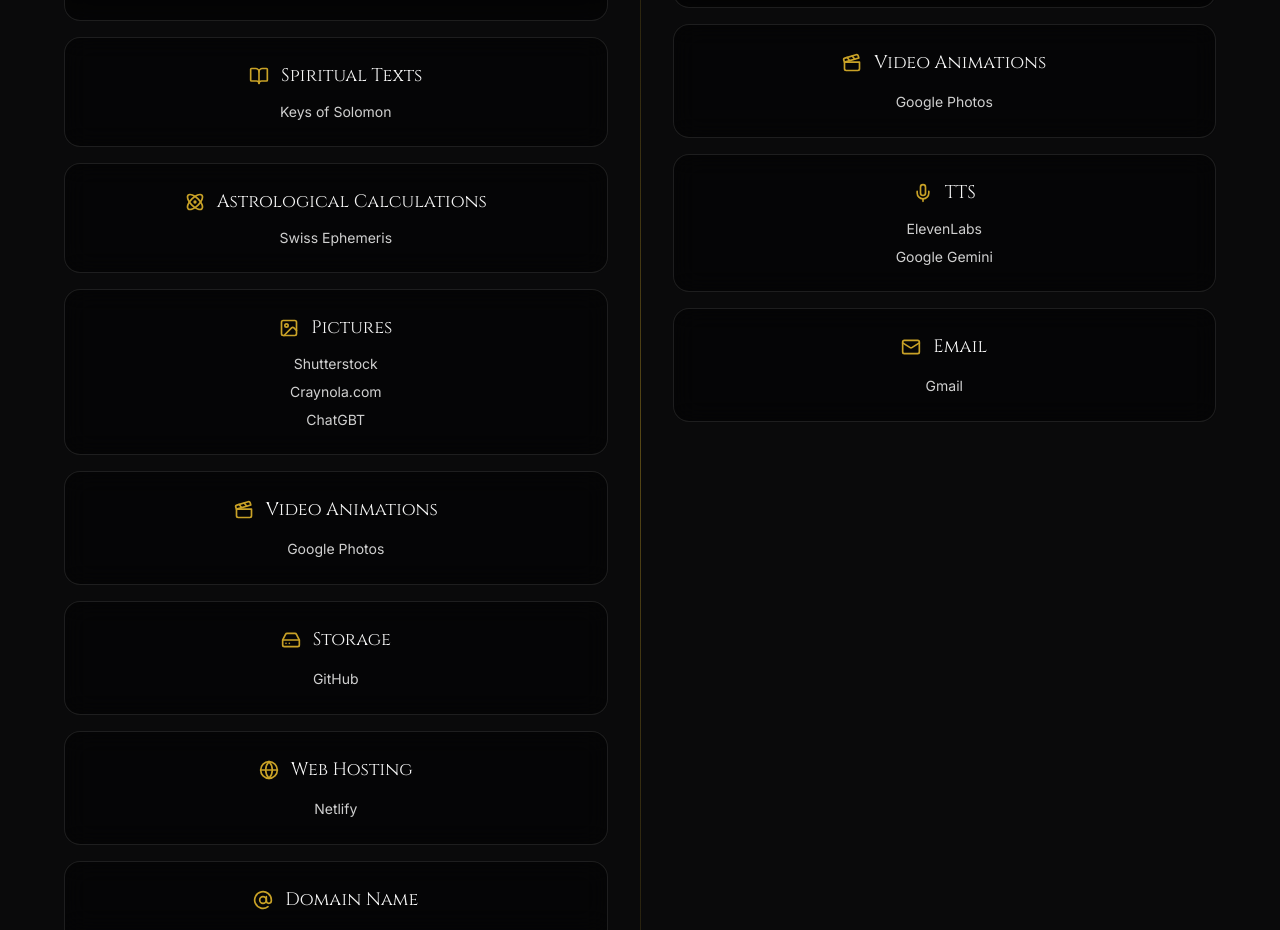
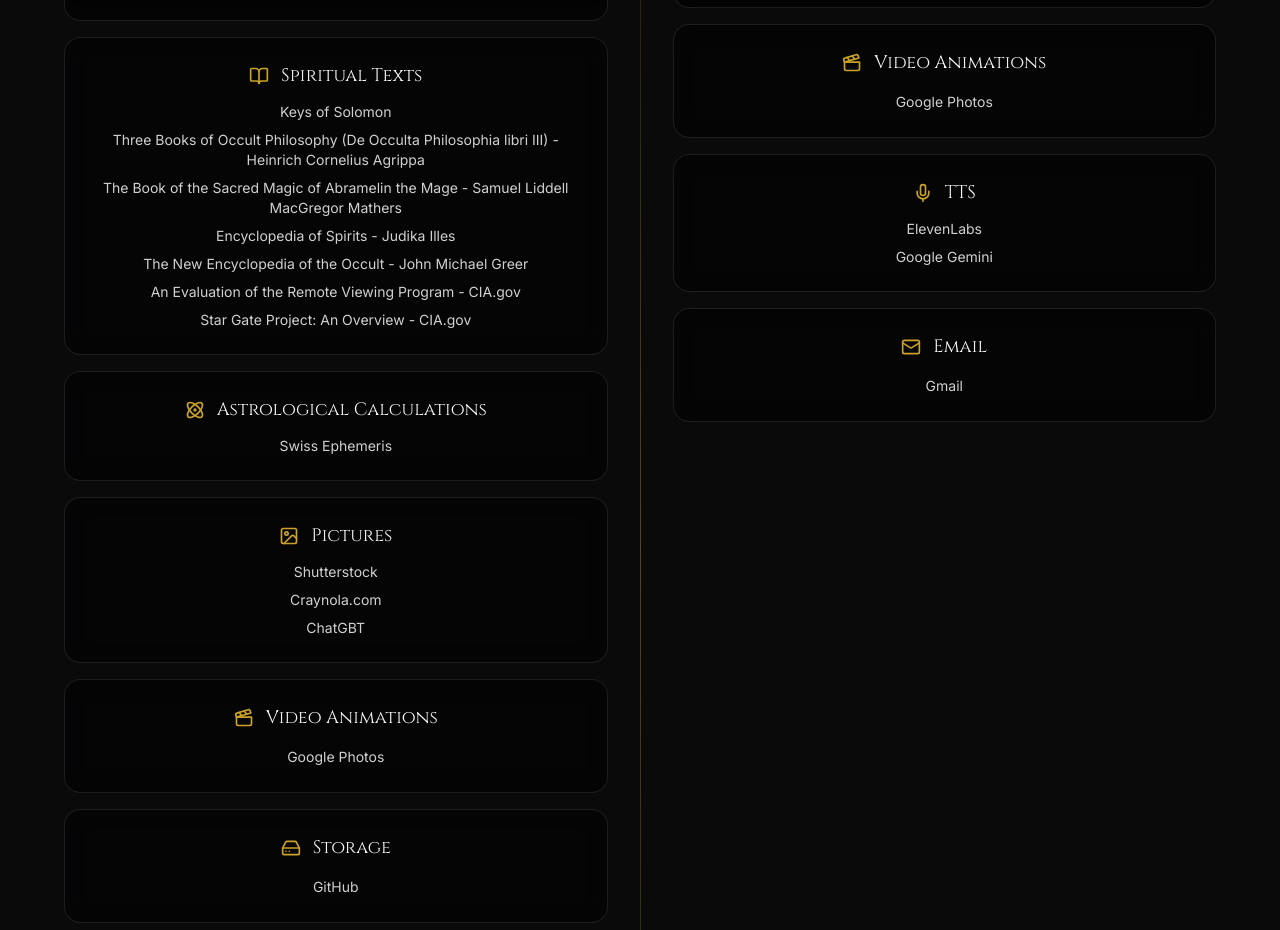
Before and after one commit to etheriasystems-2410/Etheriasystems.online, a React (Vite) app: page /credits in a window 1280 px wide. Shown: the part 800-1730 px from the top of the page. Built offline with nearby package versions, Linux system fonts and the light colour scheme.

Commit message:
content: add spiritual texts and CIA remote viewing docs to credits

```diff
--- a/src/pages/CreditsPage.tsx
+++ b/src/pages/CreditsPage.tsx
@@ -107,6 +107,12 @@
                   </div>
                   <div className="text-center space-y-2">
                     <p className="text-[#d0d0d0] text-sm">Keys of Solomon</p>
+                    <p className="text-[#d0d0d0] text-sm">Three Books of Occult Philosophy (De Occulta Philosophia libri III) - Heinrich Cornelius Agrippa</p>
+                    <p className="text-[#d0d0d0] text-sm">The Book of the Sacred Magic of Abramelin the Mage - Samuel Liddell MacGregor Mathers</p>
+                    <p className="text-[#d0d0d0] text-sm">Encyclopedia of Spirits - Judika Illes</p>
+                    <p className="text-[#d0d0d0] text-sm">The New Encyclopedia of the Occult - John Michael Greer</p>
+                    <p className="text-[#d0d0d0] text-sm">An Evaluation of the Remote Viewing Program - CIA.gov</p>
+                    <p className="text-[#d0d0d0] text-sm">Star Gate Project: An Overview - CIA.gov</p>
                   </div>
                 </GlassCard>
 
```
